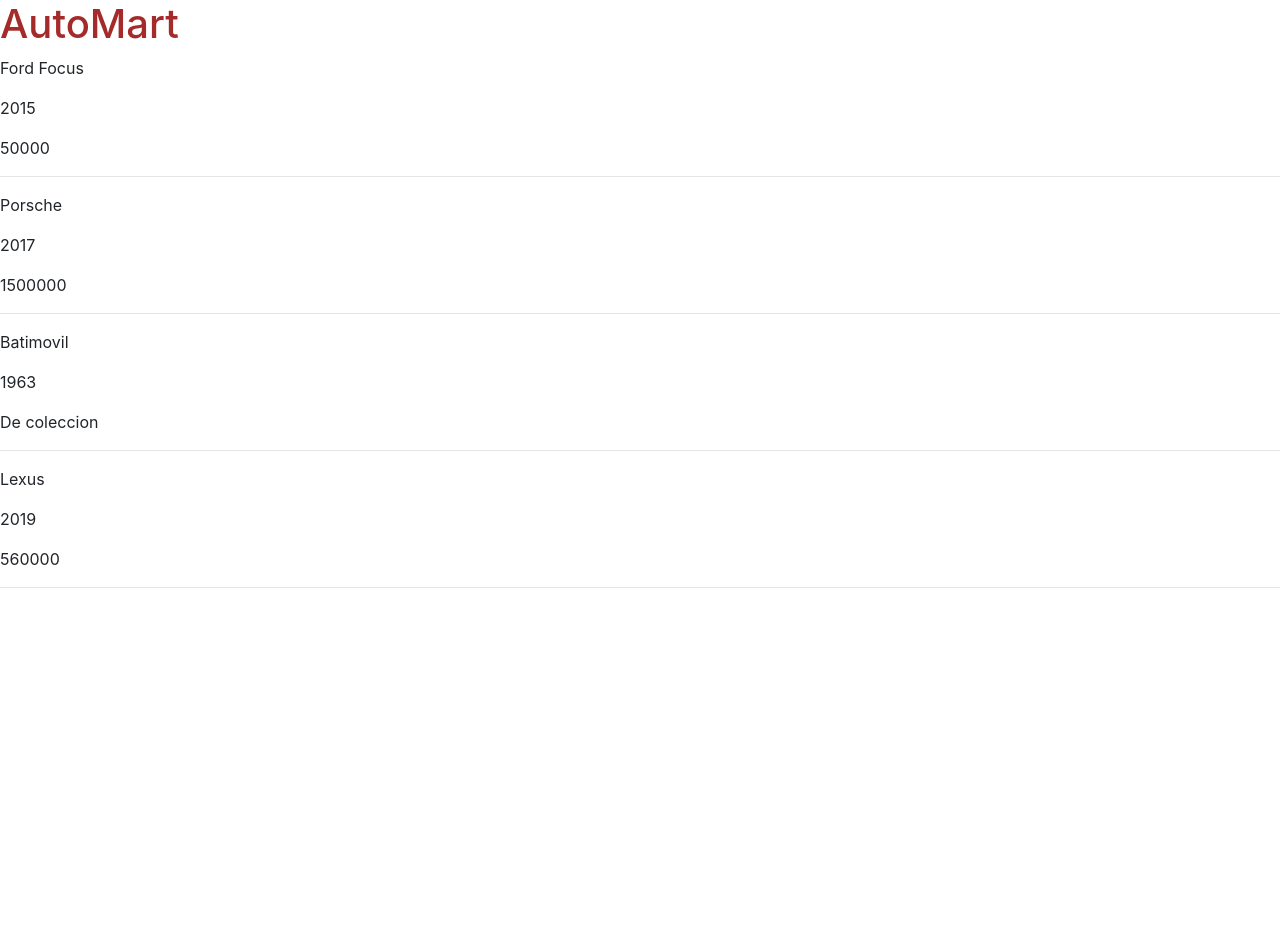
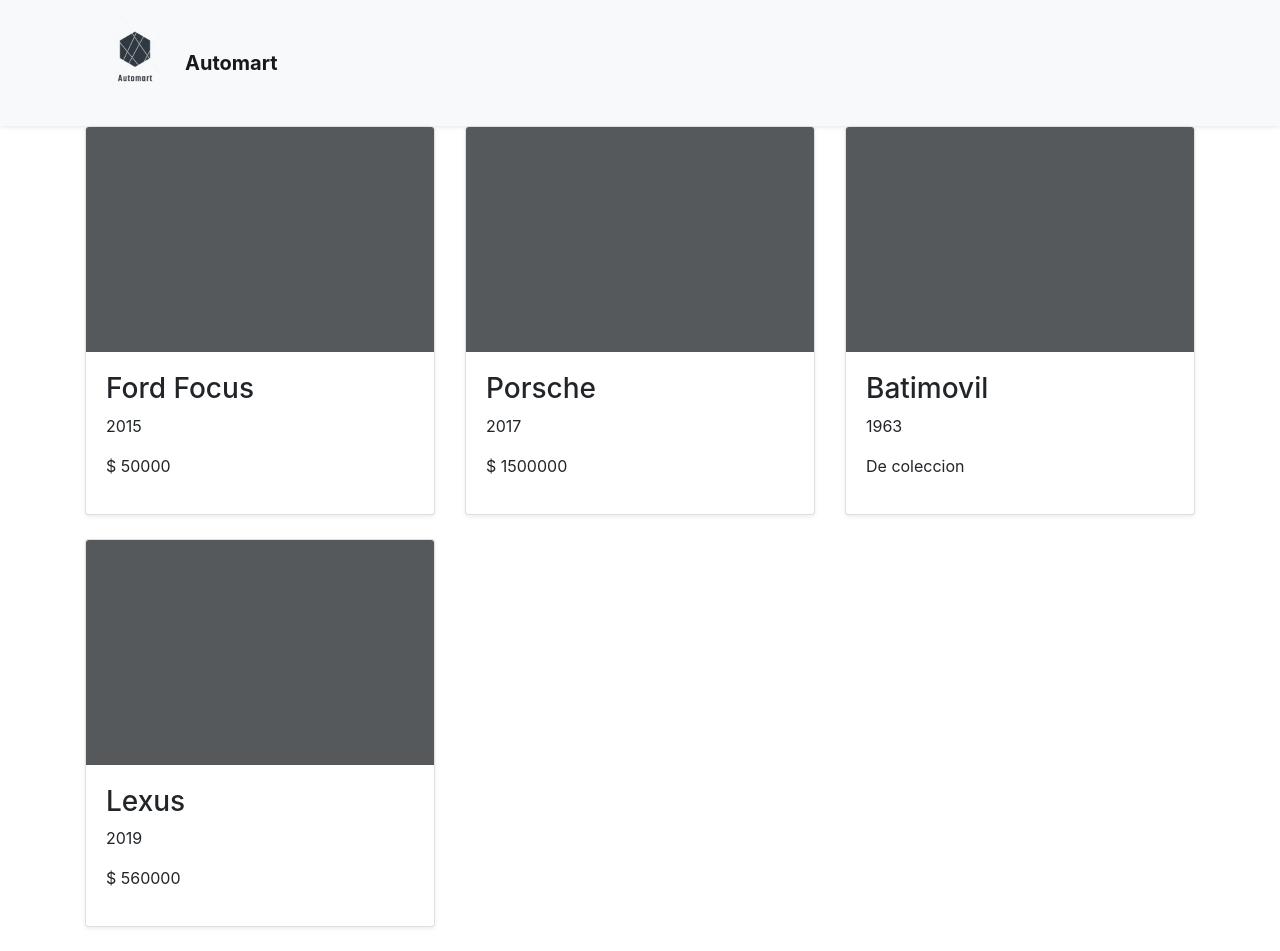
Before and after one commit to alanmaciel/Automart, a Django app: page / in a window 1280 px wide. Before the commit the page ends 588 px from the top, so only its background shows below. Run offline with Django 3.2, Linux system fonts and the light colour scheme; some libraries are stand-ins or nearby versions.

Commit message:
Agrega el logo y tags de bootstrap al html

```diff
--- a/main_app/templates/index.html
+++ b/main_app/templates/index.html
@@ -8,16 +8,43 @@
     <link rel="stylesheet" type="text/css" href="{% static 'estilos.css' %}" />
   </head>
   <body>
-    <h1>AutoMart</h1>
+    <header>
+      <nav>
+        <div class="navbar navbar-light bg-light shadow-sm">
+          <div class="container d-flex justify-content-between">
+            <a href="#" class="navbar-brand d-flex align-items-center">
+              <img src="{% static 'images/logo.png' %}" width="100px" alt="AutoMart">
+              <strong>Automart</strong>
+            </a>
+          </div>
+        </div>
+      </nav>
+      </header>
+        <main role="main">
+          <div class="container">
+            <div class="row">
             {% for auto in autos %}
-      <p>{{ auto.nombre }}</p>
+              <div class="col-md-4">
+                <div class="card mb-4 shadow-sm">
+                  <svg class="bd-placeholder-img card-img-top" width="100%" height="225" xmlns="http://www.w3.org/2000/svg" preserveAspectRatio="xMidYMid slice" focusable="false" role="img" aria-label="Placeholder: Thumbnail">
+                    <rect width="100%" height="100%" fill="#55595c">
+                    </rect>
+                  </svg>
+                  <div class="card-body">
+                    <h3>{{ auto.nombre }}</h3>
                     <p>{{ auto.modelo }}</p>
                     {% if auto.valor > 0 %}
-        <p>{{ auto.valor }}</p>
+                      <p>$ {{ auto.valor }}</p>
                     {% else %}
                       <p>De coleccion</p>
                     {% endif %}
-      <hr />
+                  </div>
+                </div>
+              </div>
             {% endfor %}
+          </div>
+        </div>
+      </div>
+    </main>
   </body>
 </html>
```
Also changed, not shown: main_app/static/images/logo.png (added). Lines whose indentation alone changed are shown as unchanged.
